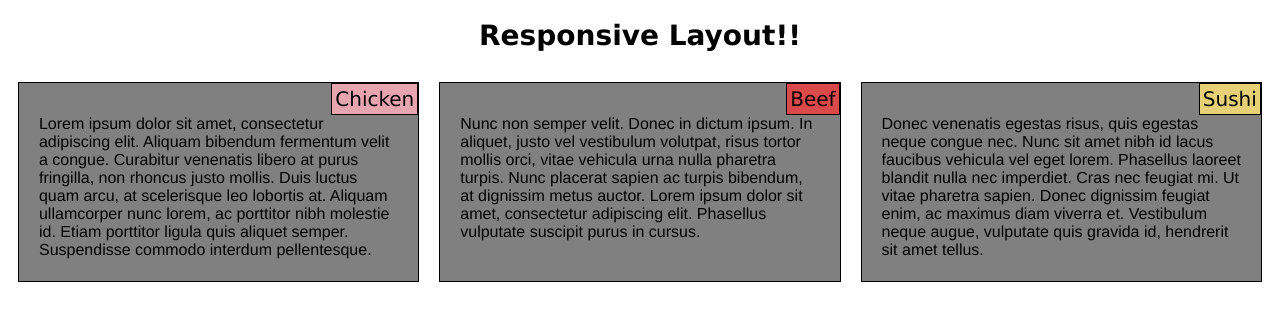
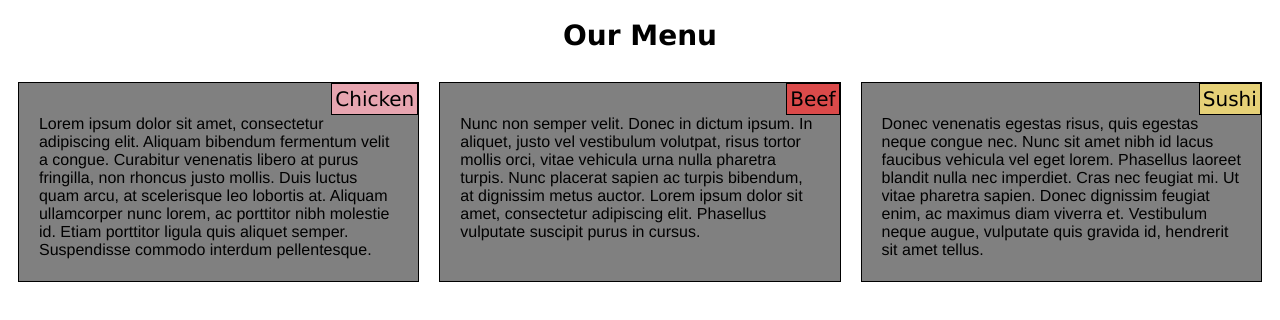
Before and after one commit to larroyor/css_solution2, a plain HTML site: page index.html in a window 1280 px wide. Drawn offline with Linux system fonts and the light colour scheme.

Commit message:
Update index.html

```diff
--- a/index.html
+++ b/index.html
@@ -7,7 +7,7 @@
 <link rel="stylesheet" href="./css/style.css">
 </head>
 <body>
-<h1>Responsive Layout!!</h1>
+<h1>Our Menu</h1>
 
 <div class="row">
   <div class="col-lg-4 col-md-6 col-sm-12"><section id = "chicken">Chicken</section><p>Lorem ipsum dolor sit amet, consectetur adipiscing elit. Aliquam bibendum fermentum velit a congue. Curabitur venenatis libero at purus fringilla, non rhoncus justo mollis. Duis luctus quam arcu, at scelerisque leo lobortis at. Aliquam ullamcorper nunc lorem, ac porttitor nibh molestie id. Etiam porttitor ligula quis aliquet semper. Suspendisse commodo interdum pellentesque.</p></div>
```
